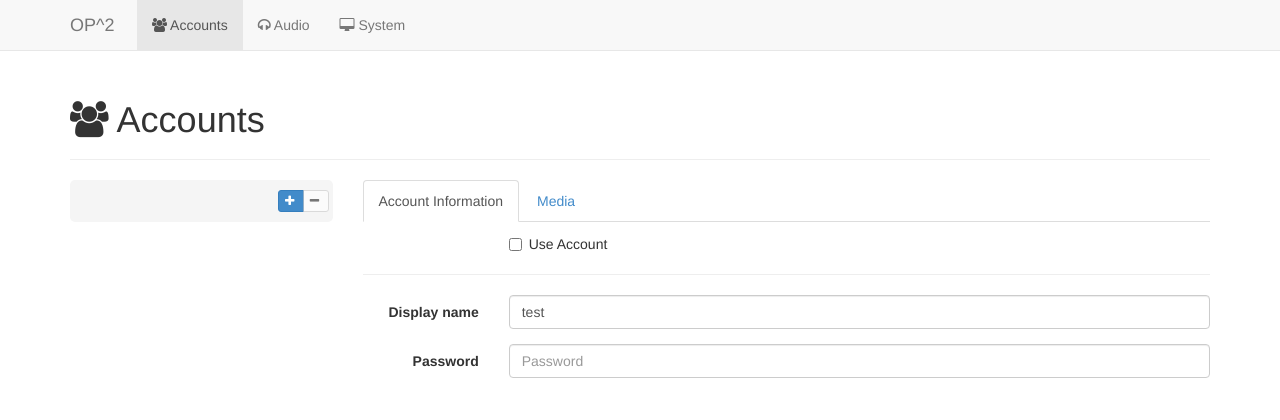
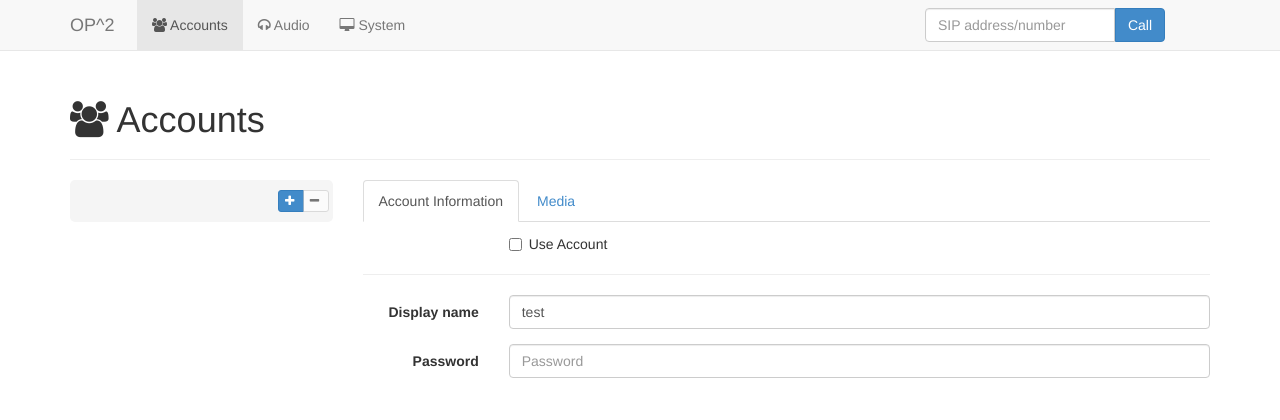
Before and after one commit to op2-project/op2-daemon, a Flask app: template op2d/web/frontend/templates/index.html in a window 1280 px wide. Shown: the top 420 px of the page. Run offline with Flask 2, Linux system fonts and the light colour scheme; the template is opened without the code that fills it, so the values that code supplies are empty; some libraries are stand-ins or nearby versions.

Commit message:
Added call field in navbar

```diff
--- a/op2d/web/frontend/templates/index.html
+++ b/op2d/web/frontend/templates/index.html
@@ -52,6 +52,15 @@
                         <li><a href="#"><i class='icon-upload-alt'></i> File Transfer</a></li> -->
                         <li><a href="#system_tab" data-toggle="tab"><i class='icon-desktop'></i> System</a></li>
                     </ul>
+                    <form class="navbar-form" role="call">
+                        <div class="input-group col-sm-3 col-md-3 col-lg-3 pull-right">
+                            <input type="text" class="form-control" placeholder='SIP address/number'>
+                            <span class="input-group-btn">
+                                <button class="btn btn-primary" type="button">Call</button>
+                            </span>
+                        </div>
+                    </form>
+
                 </div><!--/.nav-collapse -->
             </div>
         </div>
```
